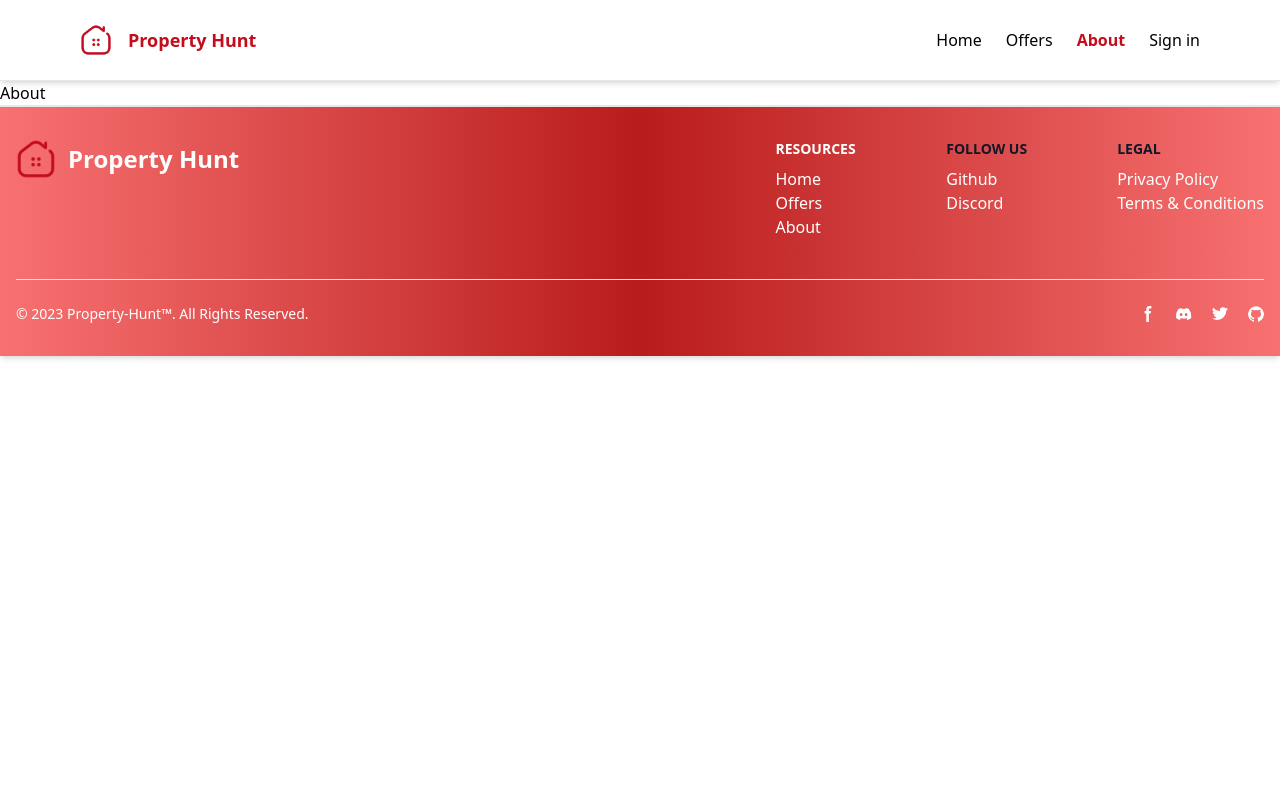
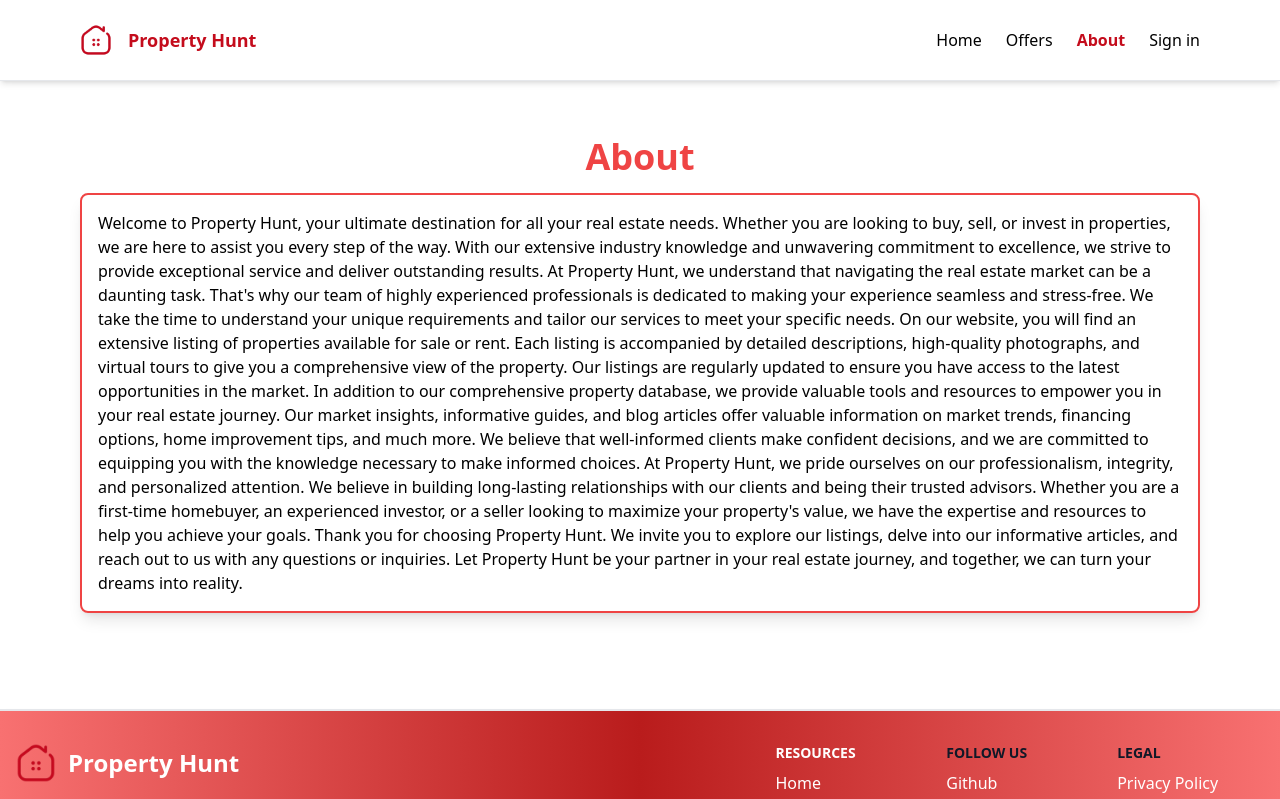
Before and after one commit to Deepak91168/property-hunt, a React (Create React App) app: page /about in a window 1280 px wide. Shown: the top 799 px of the page. Built offline with nearby package versions, Linux system fonts and the light colour scheme; no server answers.

Commit message:
About page completed

```diff
--- a/src/components/Footer.jsx
+++ b/src/components/Footer.jsx
@@ -22,7 +22,7 @@ export const Footer = () => {
               <ul className="text-gray-500 dark:text-gray-400 font-medium">
                 <li className="">
                   <a
-                    href="https://flowbite.com/"
+                    href="/"
                     className="text-white hover:underline"
                   >
                     Home
@@ -30,7 +30,7 @@ export const Footer = () => {
                 </li>
                 <li>
                   <a
-                    href="https://tailwindcss.com/"
+                    href="/offers"
                     className="text-white hover:underline"
                   >
                     Offers
@@ -38,7 +38,7 @@ export const Footer = () => {
                 </li>
                 <li className="mb-4">
                   <a
-                    href="https://flowbite.com/"
+                    href="/about"
                     className="text-white hover:underline"
                   >
                     About
@@ -53,7 +53,7 @@ export const Footer = () => {
               <ul className="text-gray-500 dark:text-gray-400 font-medium">
                 <li className="">
                   <a
-                    href="https://github.com/themesberg/flowbite"
+                    href="https://github.com/Deepak91168/property-hunt"
                     className="hover:underline text-white"
                   >
                     Github
@@ -61,7 +61,7 @@ export const Footer = () => {
                 </li>
                 <li>
                   <a
-                    href="https://discord.gg/4eeurUVvTy"
+                    href="/"
                     className="hover:underline text-white"
                   >
                     Discord
--- a/src/pages/About.jsx
+++ b/src/pages/About.jsx
@@ -1,7 +1,42 @@
-import React from 'react'
+import React from "react";
 
 export const About = () => {
   return (
-    <div>About</div>
-  )
-}
+    <div className="h-full mt-14 mb-24 max-w-6xl mx-auto flex flex-col justify-center items-center">
+      <div className="text-4xl font-bold text-red-500 mb-4">About</div>
+      <div className="border-2 mx-4 border-red-500 p-4 shadow-lg rounded-lg">
+        Welcome to Property Hunt, your ultimate destination for all your real
+        estate needs. Whether you are looking to buy, sell, or invest in
+        properties, we are here to assist you every step of the way. With our
+        extensive industry knowledge and unwavering commitment to excellence, we
+        strive to provide exceptional service and deliver outstanding results.
+        At Property Hunt, we understand that navigating the real estate market
+        can be a daunting task. That's why our team of highly experienced
+        professionals is dedicated to making your experience seamless and
+        stress-free. We take the time to understand your unique requirements and
+        tailor our services to meet your specific needs. On our website, you
+        will find an extensive listing of properties available for sale or rent.
+        Each listing is accompanied by detailed descriptions, high-quality
+        photographs, and virtual tours to give you a comprehensive view of the
+        property. Our listings are regularly updated to ensure you have access
+        to the latest opportunities in the market. In addition to our
+        comprehensive property database, we provide valuable tools and resources
+        to empower you in your real estate journey. Our market insights,
+        informative guides, and blog articles offer valuable information on
+        market trends, financing options, home improvement tips, and much more.
+        We believe that well-informed clients make confident decisions, and we
+        are committed to equipping you with the knowledge necessary to make
+        informed choices. At Property Hunt, we pride ourselves on our
+        professionalism, integrity, and personalized attention. We believe in
+        building long-lasting relationships with our clients and being their
+        trusted advisors. Whether you are a first-time homebuyer, an experienced
+        investor, or a seller looking to maximize your property's value, we have
+        the expertise and resources to help you achieve your goals. Thank you
+        for choosing Property Hunt. We invite you to explore our listings, delve
+        into our informative articles, and reach out to us with any questions or
+        inquiries. Let Property Hunt be your partner in your real estate
+        journey, and together, we can turn your dreams into reality.
+      </div>
+    </div>
+  );
+};
--- a/src/pages/Home.jsx
+++ b/src/pages/Home.jsx
@@ -51,7 +51,7 @@ export const Home = () => {
           )}
         </div>
       </div>
-      <div className="bg-red-500 h-96 "></div>
+      {/* <div className="bg-red-500 h-96 "></div> */}
     </div>
   );
 };
```
